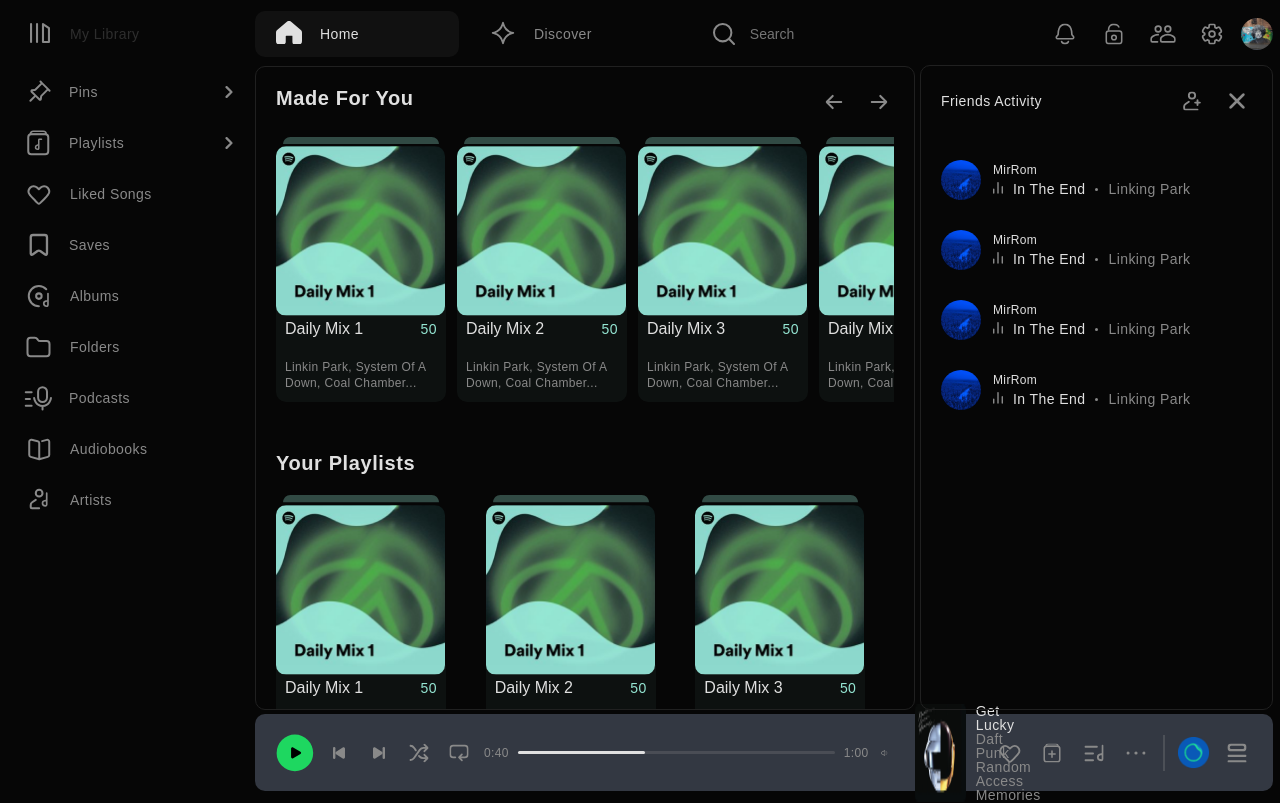
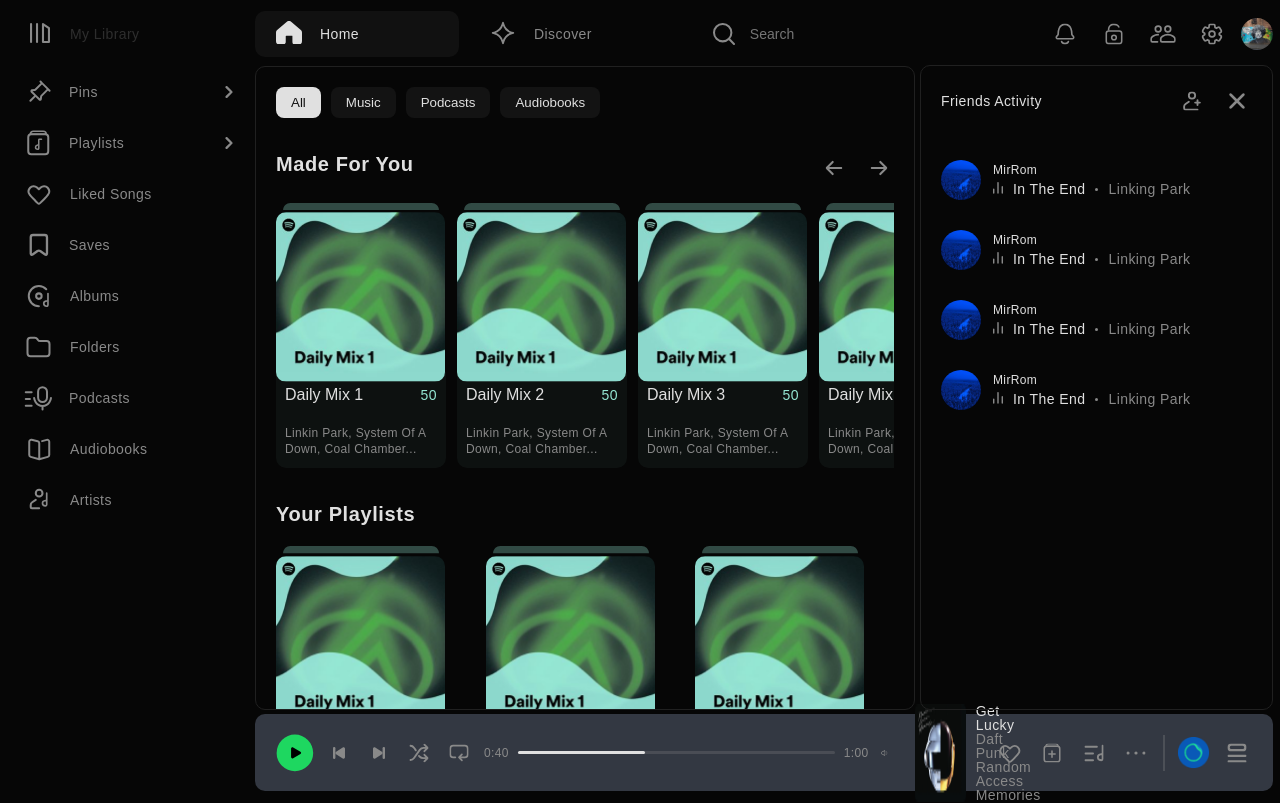
Before and after one commit to exomatics/Darkify, a React (Vite) app in the folder web/: page / in a window 1280 px wide. Built offline with nearby package versions, Linux system fonts and the light colour scheme; a web font is replaced by a local one.

Commit message:
filter buttons

```diff
--- a/web/src/App.tsx
+++ b/web/src/App.tsx
@@ -12,6 +12,7 @@
   CardGridType,
   CardsGridElement,
 } from './components/UI/CardsGrid/types';
+import { DashboardFilterButtons } from './components/DashboardFilterButtons';
 
 const mockDashboardElements: CardsGridElement[] = [
   {
@@ -94,6 +95,7 @@
         <Header />
         <Sidebar />
         <MainContent>
+          <DashboardFilterButtons />
           <CardsGrid elements={mockDashboardElements} title="Made For You" />
           <CardsGrid
             type={CardGridType.Grid}
--- /dev/null
+++ b/web/src/components/DashboardFilterButtons/index.tsx
@@ -0,0 +1,18 @@
+import styled from 'styled-components';
+import { ToggleButton } from '../UI/ToggleButton';
+
+const StyledDashboardFilterButtons = styled.div`
+  display: flex;
+  gap: 10px;
+`;
+
+export const DashboardFilterButtons = () => {
+  return (
+    <StyledDashboardFilterButtons>
+      <ToggleButton active label="All" />
+      <ToggleButton label="Music" />
+      <ToggleButton label="Podcasts" />
+      <ToggleButton label="Audiobooks" />
+    </StyledDashboardFilterButtons>
+  );
+};
--- /dev/null
+++ b/web/src/components/UI/ToggleButton/index.tsx
@@ -0,0 +1,20 @@
+import styled, { css } from 'styled-components';
+
+const StyledButton = styled.button<{ $active: boolean }>`
+  padding: 8px 15px;
+  border: none;
+  border-radius: 8px;
+  background-color: rgba(32, 32, 32, 0.5);
+  color: ${({ theme }) => theme.colors.fg.primary};
+  cursor: pointer;
+  ${({ $active, theme }) =>
+    $active &&
+    css`
+      background-color: ${theme.colors.fg.primary};
+      color: ${theme.colors.bg.primary};
+    `}
+`;
+
+export const ToggleButton = ({ label, active }: { label: string; active?: boolean }) => {
+  return <StyledButton $active={!!active}>{label}</StyledButton>;
+};
--- a/web/src/styles/layout.ts
+++ b/web/src/styles/layout.ts
@@ -20,5 +20,5 @@
   overflow-x: auto;
   display: flex;
   flex-direction: column;
-  gap: 50px;
+  gap: 35px;
 `;
```
